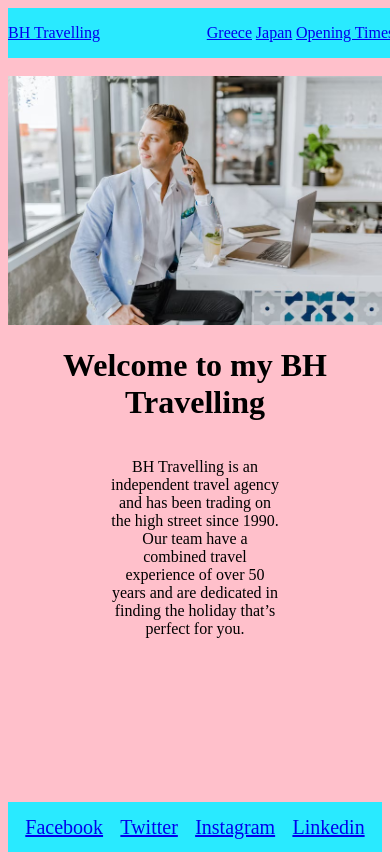
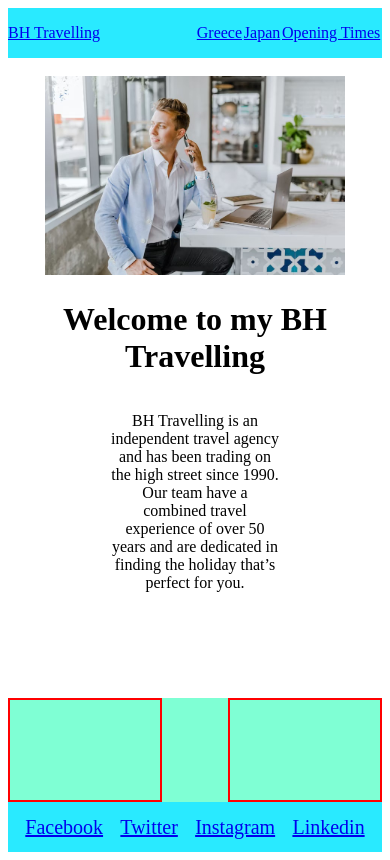
Before and after one commit to brandonh16/travel-agent-project, a plain HTML site: page index.html in a window 390 px wide. Drawn offline with Linux system fonts and the light colour scheme.

Commit message:
updated css

```diff
--- a/style.css
+++ b/style.css
@@ -53,10 +53,14 @@ font-size: 25px;
 }
 
 /* Home Page */
+#home-image{
+display: flex;
+justify-content: center;
+}
+
 #travel-agent{
-height: 35%;
-display: flex;
-justify-content: space-around;
+width: 80%;
+height: auto;
 }
 
 #home-text{
@@ -120,13 +124,28 @@ font-size: 20px;
 border: 2px black solid;
 }
 
-@media screen and (max-width:430px){
-body{
-background-color: pink;
+.box-holder{
+background-color: aquamarine;
+display: flex;
+justify-content: space-between;
 }
 
-.navbar{
-width: 100vw;
+.box{
+width: 40%;
+height: 100px;
+border: 2px red solid;
+}
+
+@media screen and (max-width:800px){
+
+.page-links{
+display: flex;
+flex-wrap: wrap;
+}
+
+.box-holder{
+display: flex;
+flex-wrap: wrap;
 }
 
 }
```
